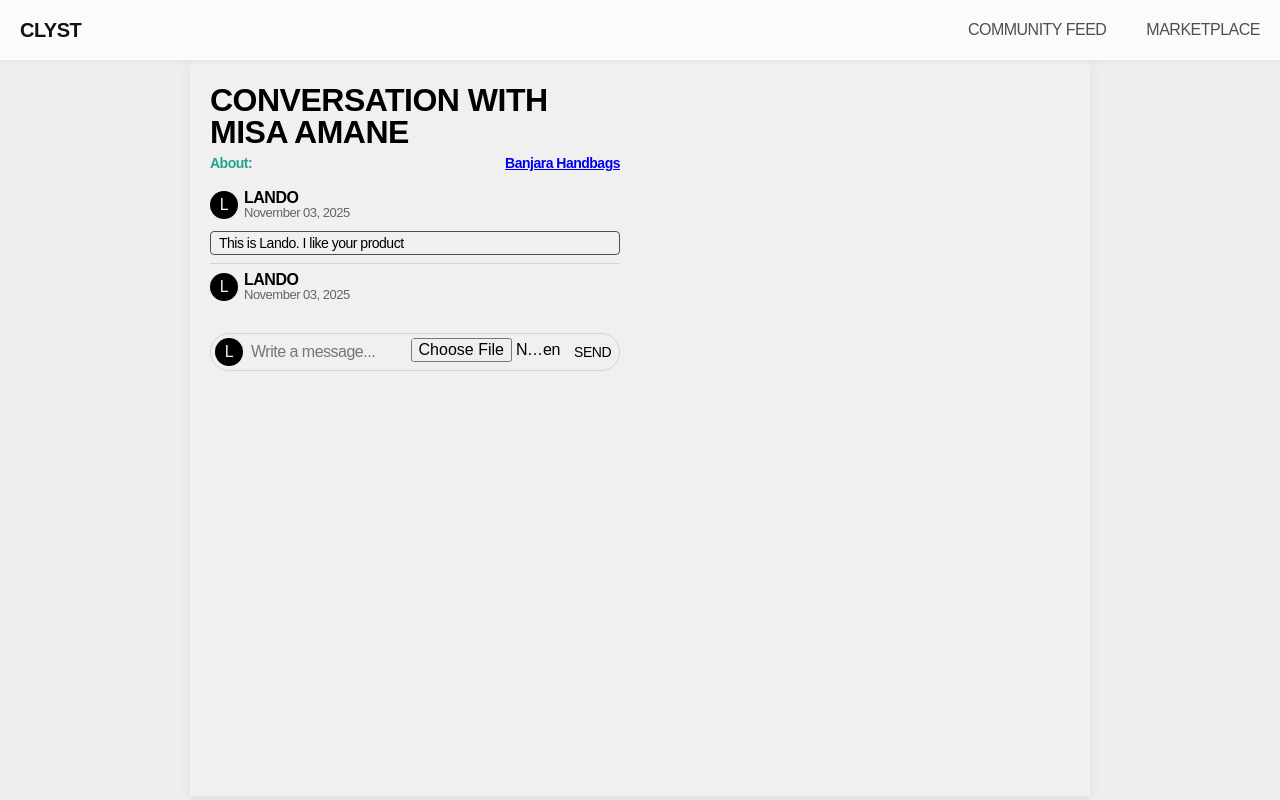
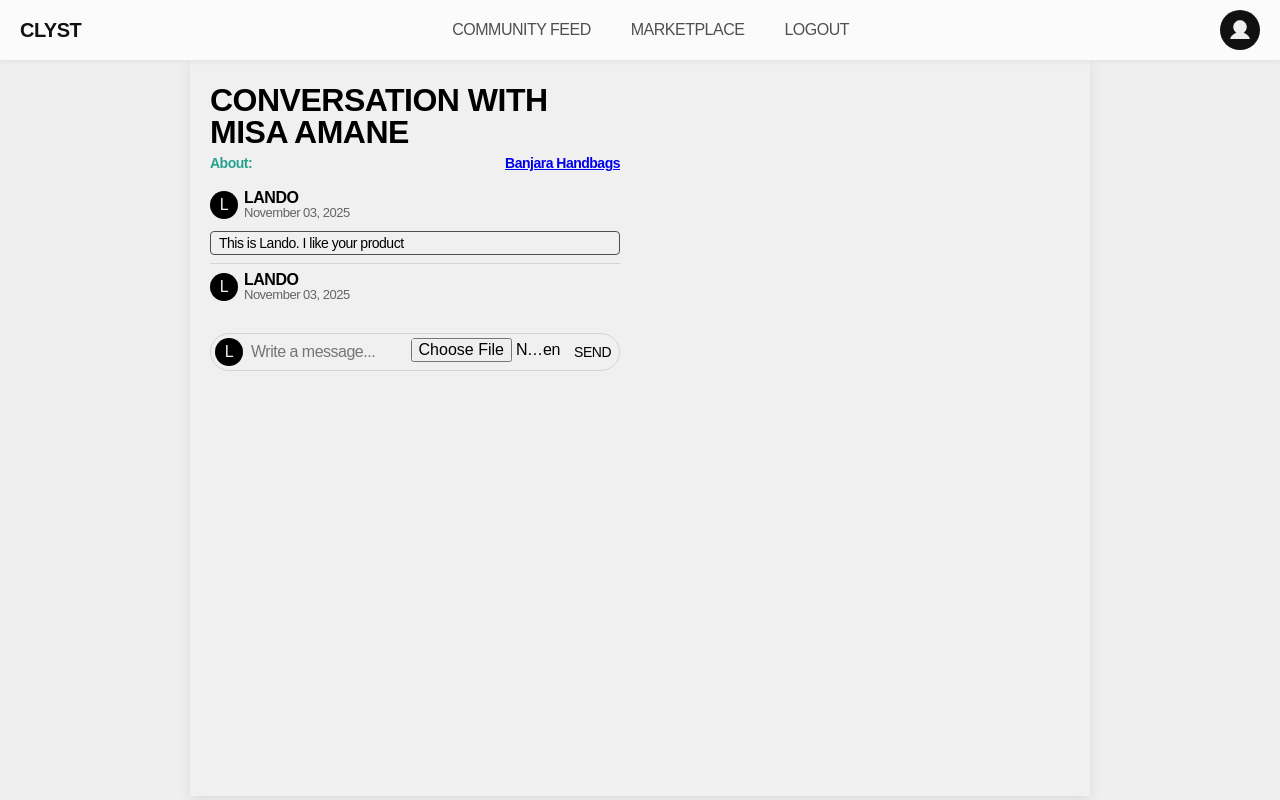
Before and after one commit to Shr3y4sm/Clyst, a Flask app: page /messages/2 in a window 1280 px wide. Run offline with Flask 3, Linux system fonts and the light colour scheme; a user stored in the database is signed in; data comes from the database, SQL or seed files in the repository; both versions use the stored data as it was after the commit; some libraries are stand-ins or nearby versions.

Commit message:
Some basic stuff

```diff
--- a/static/css/profile.css
+++ b/static/css/profile.css
@@ -396,7 +396,7 @@ h1 {
 .posts-grid,
 .products-grid {
 	display: grid;
-	grid-template-columns: repeat(auto-fill, minmax(275px, 1fr));
+	grid-template-columns: repeat(auto-fill, minmax(300px, 1fr));
 	gap: 16px;
 	padding: 20px 0 0 0;
 }
--- a/templates/conversation.html
+++ b/templates/conversation.html
@@ -17,6 +17,19 @@
         <div class="nav-center" id="navLinks">
           <a href="{{ url_for('home') }}">Community Feed</a>
           <a href="{{ url_for('products_page') }}">Marketplace</a>
+          {% if current_user.is_authenticated %}
+          <a href="{{ url_for('logout') }}">Logout</a>
+          {% else %}
+          <a href="{{ url_for('login') }}">Login</a>
+          <a href="{{ url_for('register') }}">Register</a>
+          {% endif %}
+        </div><div class="nav-actions">
+        {% if current_user.is_authenticated %}
+        <a href="{{ url_for('profile') }}" class="profile-btn" title="Profile">
+          <svg width="100%" height="100%" viewBox="0 0 32 32" fill="none" xmlns="http://www.w3.org/2000/svg"><path d="M28.8662 27.5C28.7784 27.652 28.6521 27.7783 28.5001 27.8661C28.348 27.9538 28.1755 28 28 28H3.99995C3.8245 27.9998 3.65219 27.9535 3.50031 27.8656C3.34843 27.7778 3.22234 27.6515 3.13469 27.4995C3.04705 27.3475 3.00093 27.1752 3.00098 26.9997C3.00102 26.8243 3.04723 26.6519 3.13495 26.5C5.0387 23.2087 7.97245 20.8487 11.3962 19.73C9.70266 18.7218 8.38688 17.1856 7.65094 15.3572C6.91499 13.5289 6.79956 11.5095 7.32238 9.60918C7.8452 7.70887 8.97735 6.03272 10.545 4.83814C12.1126 3.64355 14.029 2.99658 16 2.99658C17.9709 2.99658 19.8873 3.64355 21.4549 4.83814C23.0226 6.03272 24.1547 7.70887 24.6775 9.60918C25.2003 11.5095 25.0849 13.5289 24.349 15.3572C23.613 17.1856 22.2972 18.7218 20.6037 19.73C24.0275 20.8487 26.9612 23.2087 28.865 26.5C28.9529 26.6519 28.9993 26.8243 28.9996 26.9998C28.9998 27.1754 28.9538 27.3479 28.8662 27.5Z" fill="inherit"/></svg>
+        </a>
+        {% endif %}
+      </div>
         </div>
       </div>
     </nav>
```
Also changed, not shown: instance/clyst.db.
